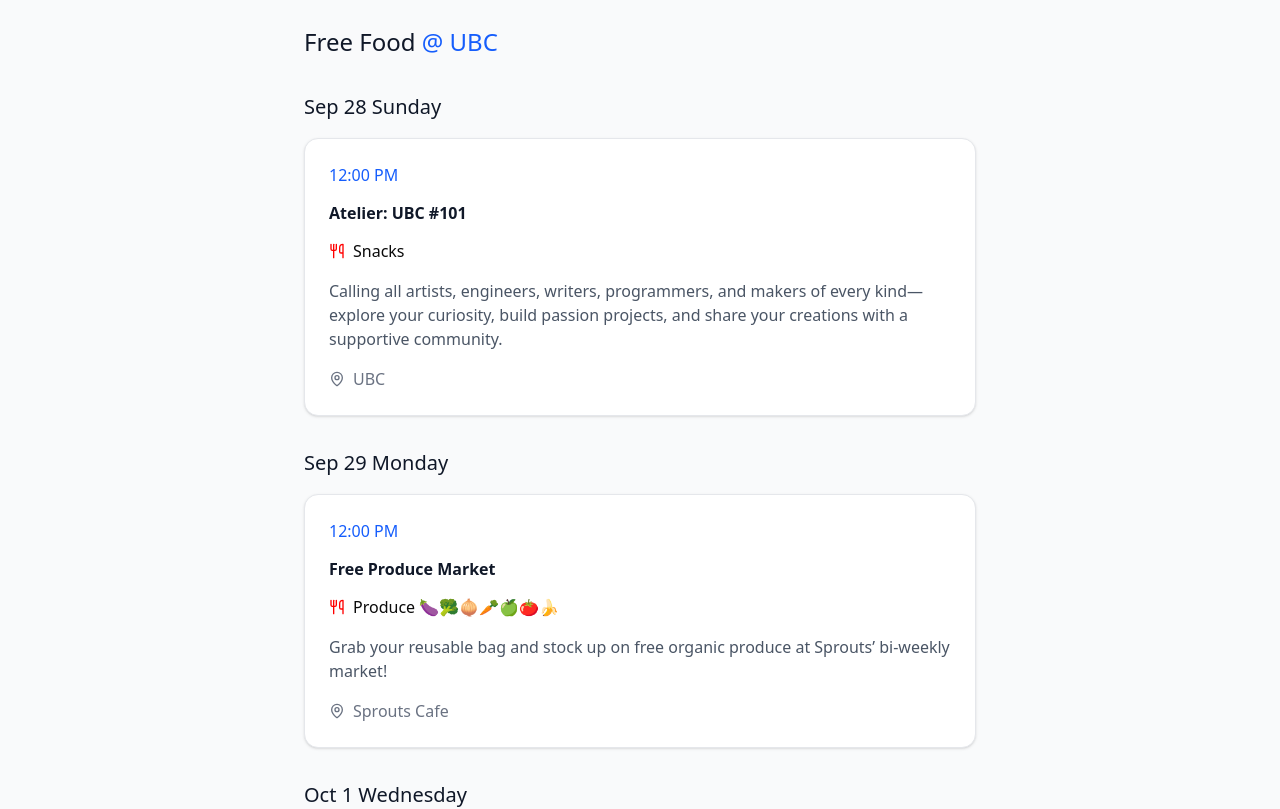
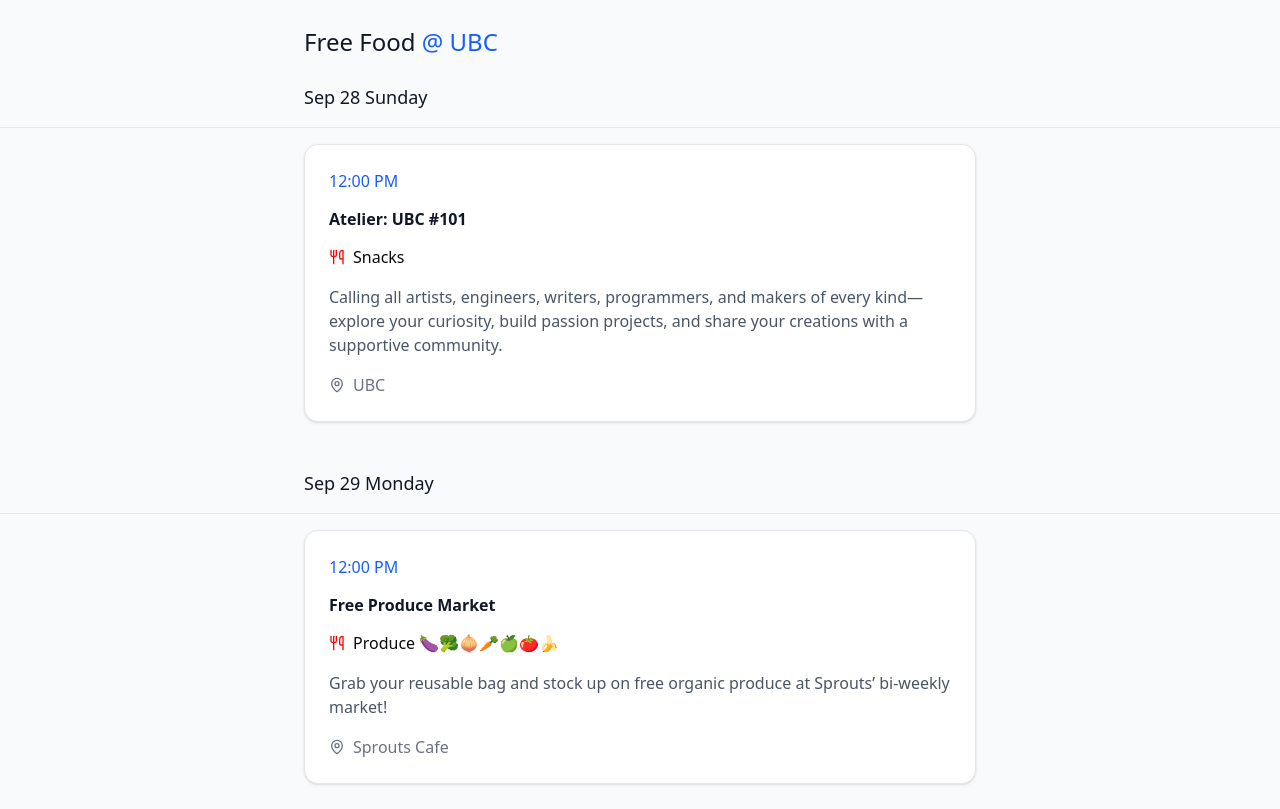
Before and after one commit to douglasichen/free-food-at-ubc, a React (Vite) app: page / in a window 1280 px wide. Shown: the top 809 px of the page. Built offline with nearby package versions, Linux system fonts and the light colour scheme.

Commit message:
chore: sticky dates

```diff
--- a/src/App.tsx
+++ b/src/App.tsx
@@ -8,11 +8,11 @@ export default function App() {
   return (
     <div className="min-h-screen bg-gray-50 p-6">
       <div className="max-w-2xl mx-auto">
-        <div className="mb-8">
+        <div className="mb-2">
           <h1 className="text-gray-900 mb-2">Free Food <span className="text-blue-600">@ UBC</span> </h1>
         </div>
         <EventsList events={sampleEvents} />
-        <div style={{ height: "15rem" }} />
+        <div style={{ height: "30rem" }} />
       </div>
     </div>
   );
--- a/src/components/EventsList.tsx
+++ b/src/components/EventsList.tsx
@@ -21,28 +21,24 @@ export function EventsList({ events }: EventsListProps) {
   const dateEntries = Object.entries(eventsByDate);
 
   return (
-    <div className="relative">
-      {/* Vertical dotted line */}
-      {/* <div className="absolute left-1 top-6 bottom-0 w-px border-l-2 border-dotted border-blue-300"></div> */}
-
-      <div className="space-y-8">
+    <div>
       {dateEntries.map(([dateKey, dateEvents], index) => (
-          <div key={dateKey} className="relative space-y-4">
+        <div key={dateKey}>
           {/* Date Header */}
-            <div className="sticky flex items-center gap-3 relative z-10">
-              {/* <div className="w-2 h-2 bg-blue-500 rounded-full" /> */}
-              <h2 className="text-gray-900 font-normal">{dateKey}</h2>
+          <div className="sticky top-0 z-10 bg-gray-50 py-4 mb-4 border-b border-gray-200" style={{ left: 0, right: 0, marginLeft: 'calc(-50vw + 50%)', marginRight: 'calc(-50vw + 50%)', paddingLeft: '24px', paddingRight: '24px' }}>
+            <div className="max-w-2xl mx-auto">
+              <h2 className="text-gray-900 font-normal text-lg">{dateKey}</h2>
+            </div>
           </div>
 
           {/* Events for this date */}
-            <div className="space-y-4">
+          <div className="space-y-4 mb-8">
             {dateEvents.map((event, eventIndex) => (
-                <EventCard key={eventIndex.toString()} event={event} />
+              <EventCard key={`${dateKey}-${eventIndex}`} event={event} />
             ))}
           </div>
         </div>
       ))}
     </div>
-    </div>
   );
 }
--- a/src/index.css
+++ b/src/index.css
@@ -373,6 +373,14 @@
     position: relative;
   }
 
+  .sticky {
+    position: sticky;
+  }
+
+  .top-0 {
+    top: 0;
+  }
+
   .top-6 {
     top: calc(var(--spacing) * 6);
   }
@@ -397,8 +405,17 @@
     margin-bottom: calc(var(--spacing) * 2);
   }
 
+  .mb-4 {
+    margin-bottom: calc(var(--spacing) * 4);
+  }
+
   .mb-8 {
     margin-bottom: calc(var(--spacing) * 8);
+  }
+
+  .py-4 {
+    padding-top: calc(var(--spacing) * 4);
+    padding-bottom: calc(var(--spacing) * 4);
   }
 
   .ml-5 {
@@ -480,6 +497,11 @@
     border-width: 1px;
   }
 
+  .border-b {
+    border-bottom-style: var(--tw-border-style);
+    border-bottom-width: 1px;
+  }
+
   .border-l-2 {
     border-left-style: var(--tw-border-style);
     border-left-width: 2px;
@@ -517,6 +539,10 @@
   .leading-tight {
     --tw-leading: var(--leading-tight);
     line-height: var(--leading-tight);
+  }
+
+  .text-lg {
+    font-size: var(--text-lg);
   }
 
   .text-blue-600 {
--- a/src/styles/globals.css
+++ b/src/styles/globals.css
@@ -1,205 +1,46 @@
-@custom-variant dark (&:is(.dark *));
-
-:root {
-  --font-size: 16px;
-  --background: #ffffff;
-  --foreground: oklch(0.145 0 0);
-  --card: #ffffff;
-  --card-foreground: oklch(0.145 0 0);
-  --popover: oklch(1 0 0);
-  --popover-foreground: oklch(0.145 0 0);
-  --primary: #030213;
-  --primary-foreground: oklch(1 0 0);
-  --secondary: oklch(0.95 0.0058 264.53);
-  --secondary-foreground: #030213;
-  --muted: #ececf0;
-  --muted-foreground: #717182;
-  --accent: #e9ebef;
-  --accent-foreground: #030213;
-  --destructive: #d4183d;
-  --destructive-foreground: #ffffff;
-  --border: rgba(0, 0, 0, 0.1);
-  --input: transparent;
-  --input-background: #f3f3f5;
-  --switch-background: #cbced4;
-  --font-weight-medium: 500;
-  --font-weight-normal: 400;
-  --ring: oklch(0.708 0 0);
-  --chart-1: oklch(0.646 0.222 41.116);
-  --chart-2: oklch(0.6 0.118 184.704);
-  --chart-3: oklch(0.398 0.07 227.392);
-  --chart-4: oklch(0.828 0.189 84.429);
-  --chart-5: oklch(0.769 0.188 70.08);
-  --radius: 0.625rem;
-  --sidebar: oklch(0.985 0 0);
-  --sidebar-foreground: oklch(0.145 0 0);
-  --sidebar-primary: #030213;
-  --sidebar-primary-foreground: oklch(0.985 0 0);
-  --sidebar-accent: oklch(0.97 0 0);
-  --sidebar-accent-foreground: oklch(0.205 0 0);
-  --sidebar-border: oklch(0.922 0 0);
-  --sidebar-ring: oklch(0.708 0 0);
+/* Add sticky positioning support */
+.sticky {
+  position: sticky;
 }
 
-.dark {
-  --background: oklch(0.145 0 0);
-  --foreground: oklch(0.985 0 0);
-  --card: oklch(0.145 0 0);
-  --card-foreground: oklch(0.985 0 0);
-  --popover: oklch(0.145 0 0);
-  --popover-foreground: oklch(0.985 0 0);
-  --primary: oklch(0.985 0 0);
-  --primary-foreground: oklch(0.205 0 0);
-  --secondary: oklch(0.269 0 0);
-  --secondary-foreground: oklch(0.985 0 0);
-  --muted: oklch(0.269 0 0);
-  --muted-foreground: oklch(0.708 0 0);
-  --accent: oklch(0.269 0 0);
-  --accent-foreground: oklch(0.985 0 0);
-  --destructive: oklch(0.396 0.141 25.723);
-  --destructive-foreground: oklch(0.637 0.237 25.331);
-  --border: oklch(0.269 0 0);
-  --input: oklch(0.269 0 0);
-  --ring: oklch(0.439 0 0);
-  --font-weight-medium: 500;
-  --font-weight-normal: 400;
-  --chart-1: oklch(0.488 0.243 264.376);
-  --chart-2: oklch(0.696 0.17 162.48);
-  --chart-3: oklch(0.769 0.188 70.08);
-  --chart-4: oklch(0.627 0.265 303.9);
-  --chart-5: oklch(0.645 0.246 16.439);
-  --sidebar: oklch(0.205 0 0);
-  --sidebar-foreground: oklch(0.985 0 0);
-  --sidebar-primary: oklch(0.488 0.243 264.376);
-  --sidebar-primary-foreground: oklch(0.985 0 0);
-  --sidebar-accent: oklch(0.269 0 0);
-  --sidebar-accent-foreground: oklch(0.985 0 0);
-  --sidebar-border: oklch(0.269 0 0);
-  --sidebar-ring: oklch(0.439 0 0);
+.top-0 {
+  top: 0;
 }
 
-@theme inline {
-  --color-background: var(--background);
-  --color-foreground: var(--foreground);
-  --color-card: var(--card);
-  --color-card-foreground: var(--card-foreground);
-  --color-popover: var(--popover);
-  --color-popover-foreground: var(--popover-foreground);
-  --color-primary: var(--primary);
-  --color-primary-foreground: var(--primary-foreground);
-  --color-secondary: var(--secondary);
-  --color-secondary-foreground: var(--secondary-foreground);
-  --color-muted: var(--muted);
-  --color-muted-foreground: var(--muted-foreground);
-  --color-accent: var(--accent);
-  --color-accent-foreground: var(--accent-foreground);
-  --color-destructive: var(--destructive);
-  --color-destructive-foreground: var(--destructive-foreground);
-  --color-border: var(--border);
-  --color-input: var(--input);
-  --color-input-background: var(--input-background);
-  --color-switch-background: var(--switch-background);
-  --color-ring: var(--ring);
-  --color-chart-1: var(--chart-1);
-  --color-chart-2: var(--chart-2);
-  --color-chart-3: var(--chart-3);
-  --color-chart-4: var(--chart-4);
-  --color-chart-5: var(--chart-5);
-  --radius-sm: calc(var(--radius) - 4px);
-  --radius-md: calc(var(--radius) - 2px);
-  --radius-lg: var(--radius);
-  --radius-xl: calc(var(--radius) + 4px);
-  --color-sidebar: var(--sidebar);
-  --color-sidebar-foreground: var(--sidebar-foreground);
-  --color-sidebar-primary: var(--sidebar-primary);
-  --color-sidebar-primary-foreground: var(--sidebar-primary-foreground);
-  --color-sidebar-accent: var(--sidebar-accent);
-  --color-sidebar-accent-foreground: var(--sidebar-accent-foreground);
-  --color-sidebar-border: var(--sidebar-border);
-  --color-sidebar-ring: var(--sidebar-ring);
+.z-10 {
+  z-index: 10;
 }
 
-@layer base {
-  * {
-    @apply border-border outline-ring/50;
+.py-4 {
+  padding-top: 1rem;
+  padding-bottom: 1rem;
 }
 
-  body {
-    @apply bg-background text-foreground;
-  }
+.mb-4 {
+  margin-bottom: 1rem;
 }
 
-/**
- * Base typography. This is not applied to elements which have an ancestor with a Tailwind text class.
- */
-@layer base {
-  :where(:not(:has([class*=" text-"]), :not(:has([class^="text-"])))) {
-    h1 {
-      font-size: var(--text-2xl);
-      font-weight: var(--font-weight-medium);
-      line-height: 1.5;
+.mb-8 {
+  margin-bottom: 2rem;
 }
 
-    h2 {
-      font-size: var(--text-xl);
-      font-weight: var(--font-weight-medium);
-      line-height: 1.5;
+.border-b {
+  border-bottom-width: 1px;
 }
 
-    h3 {
-      font-size: var(--text-lg);
-      font-weight: var(--font-weight-medium);
-      line-height: 1.5;
+.border-gray-200 {
+  border-color: rgb(229, 231, 235);
 }
 
-    h4 {
-      font-size: var(--text-base);
-      font-weight: var(--font-weight-medium);
-      line-height: 1.5;
+.bg-gray-50 {
+  background-color: rgb(249, 250, 251);
 }
 
-    p {
-      font-size: var(--text-base);
-      font-weight: var(--font-weight-normal);
-      line-height: 1.5;
+.text-lg {
+  font-size: 1.125rem;
+  line-height: 1.75rem;
 }
 
-    label {
-      font-size: var(--text-base);
-      font-weight: var(--font-weight-medium);
-      line-height: 1.5;
+.space-y-4 > :not([hidden]) ~ :not([hidden]) {
+  margin-top: 1rem;
 }
-
-    button {
-      font-size: var(--text-base);
-      font-weight: var(--font-weight-medium);
-      line-height: 1.5;
-    }
-
-    input {
-      font-size: var(--text-base);
-      font-weight: var(--font-weight-normal);
-      line-height: 1.5;
-    }
-  }
-}
-
-html {
-  font-size: var(--font-size);
-}
-
-/* Disable hover effects on mobile */
-@media (hover: none) and (pointer: coarse) {
-  *:hover,
-  *:hover *,
-  *:active:hover,
-  *:focus:hover {
-    background-color: inherit !important;
-    color: inherit !important;
-    border-color: inherit !important;
-    box-shadow: inherit !important;
-    transform: none !important;
-    opacity: inherit !important;
-    text-decoration: none !important;
-  }
-}
```
Lines whose indentation alone changed are shown as unchanged.
